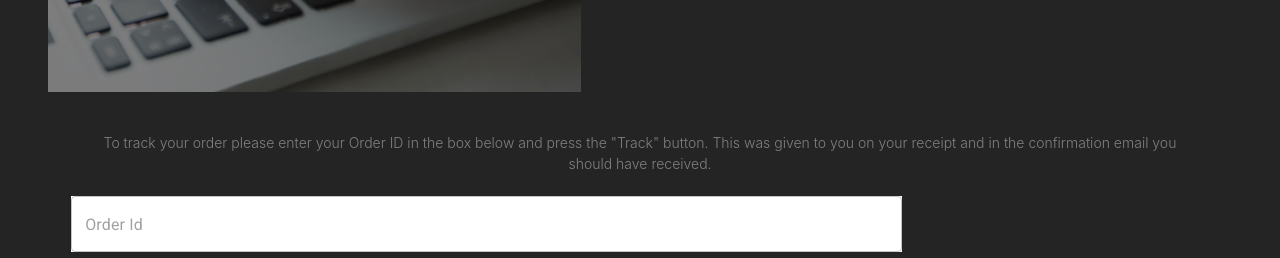
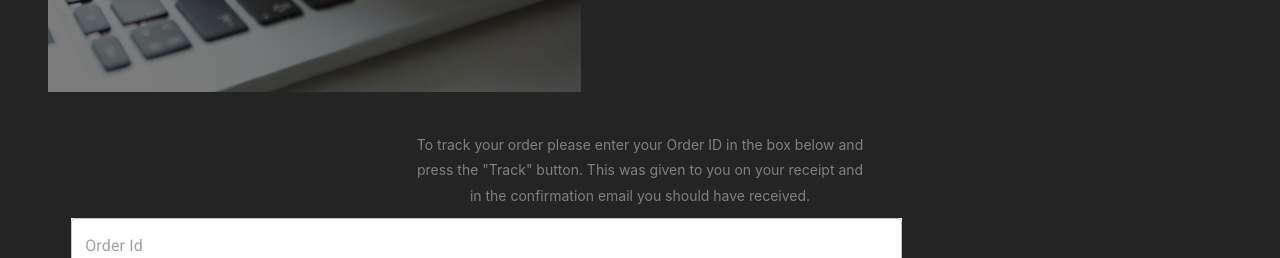
Before and after one commit to BridgetKas/ShoeStore, a React (Vite) app: page / in a window 1280 px wide. Shown: the part 820-1078 px from the top of the page. Built offline with nearby package versions, Linux system fonts and the light colour scheme.

Commit message:
Added Deals Component

```diff
--- a/src/components/common/Deals/deals.module.css
+++ b/src/components/common/Deals/deals.module.css
@@ -14,7 +14,7 @@ h1 {
 h3 {
     font-size:14px;
     line-height: 1.5;
-    font-weight:300;
+    font-weight:400;
     color:gray;
     padding:0 10px;
 }
@@ -101,6 +101,12 @@ h3 {
 
 
 @media (min-width:992px) {
+
+    h3 {
+        width:40%;
+        margin:2px auto;
+        line-height:1.8;
+    }
     .container {
         display:flex;
         gap:15px;
```
